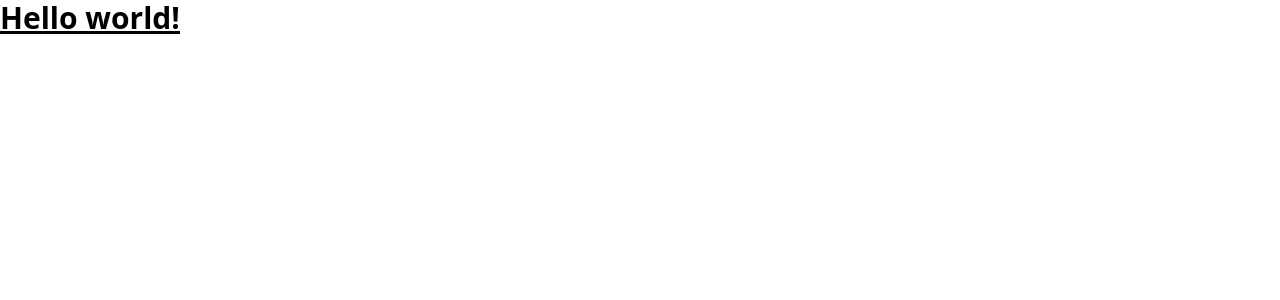
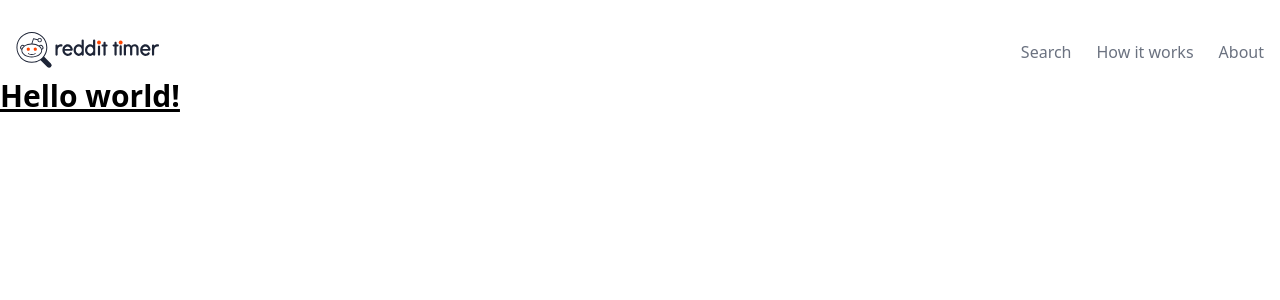
Before and after one commit to d4v3000/subreddit-analyzer, a React (Create React App) app: page / in a window 1280 px wide. Shown: the top 300 px of the page. Built offline with nearby package versions, Linux system fonts and the light colour scheme.

Commit message:
add navbar and logo

```diff
--- a/package.json
+++ b/package.json
@@ -9,6 +9,7 @@
     "react-dom": "^17.0.2",
     "react-router-dom": "^6.2.1",
     "react-scripts": "5.0.0",
+    "react-svg": "^14.1.9",
     "web-vitals": "^2.1.4"
   },
   "scripts": {
--- a/src/App.js
+++ b/src/App.js
@@ -1,9 +1,11 @@
+import NavBar from "./components/NavBar";
 
 function App() {
   return (
-    <h1 className="text-3xl font-bold underline">
-      Hello world!
-    </h1>
+    <>
+      <NavBar />
+      <h1 className="text-3xl font-bold underline">Hello world!</h1>
+    </>
   );
 }
 
--- /dev/null
+++ b/src/components/NavBar.js
@@ -0,0 +1,24 @@
+import React from "react";
+import { ReactSVG } from "react-svg";
+import SvgLogo from "../logo/logo.svg";
+
+function NavBar() {
+  return (
+    <div>
+      <nav className="bg-white border-gray-200 px-2 sm:px-4 py-2.5 pt-2 rounden dark:bg-gray-800">
+        <div className="container mx-auto flex flex-wrap items-center justify-between pt-6">
+          <a href="/">
+            <ReactSVG src={SvgLogo} />
+          </a>
+          <div className="flex pt-1 space-x-25 text-gray-500 leading-5 font-mono">
+            <a href="/search">Search</a>
+            <a href="/#how-it-works">How it works</a>
+            <a href="/#about">About</a>
+          </div>
+        </div>
+      </nav>
+    </div>
+  );
+}
+
+export default NavBar;
--- a/tailwind.config.js
+++ b/tailwind.config.js
@@ -1,9 +1,35 @@
+const defaultTheme = require("tailwindcss/defaultTheme");
+
 module.exports = {
-  content: [
-    "./src/**/*.{js,jsx,ts,tsx}",
-  ],
+  content: ["./src/**/*.{js,jsx,ts,tsx}"],
   theme: {
-    extend: {},
+    fontFamily: {
+      display: ["Bitter"],
+    },
+    extend: {
+      fontFamily: {
+        mono: ["Montserrat", ...defaultTheme.fontFamily.sans],
+      },
+      colors: {
+        orange: {
+          100: "#FDB755",
+        },
+      },
+      spacing: {
+        11.5: "46px",
+        13: "3.25rem",
+        15: "3.75rem",
+        25: "25px",
+        42: "10.25rem",
+        53: "13.25rem",
+        54: "13.5rem",
+        68: "17rem",
+        69: "17.25rem",
+        70: "17.5rem",
+        128: "32rem",
+        144: "36rem",
+      },
+    },
   },
   plugins: [],
-}
+};
```
Also changed, not shown: src/logo/logo.svg (added), 1 other file (tests, documents, lock files or other folders).
